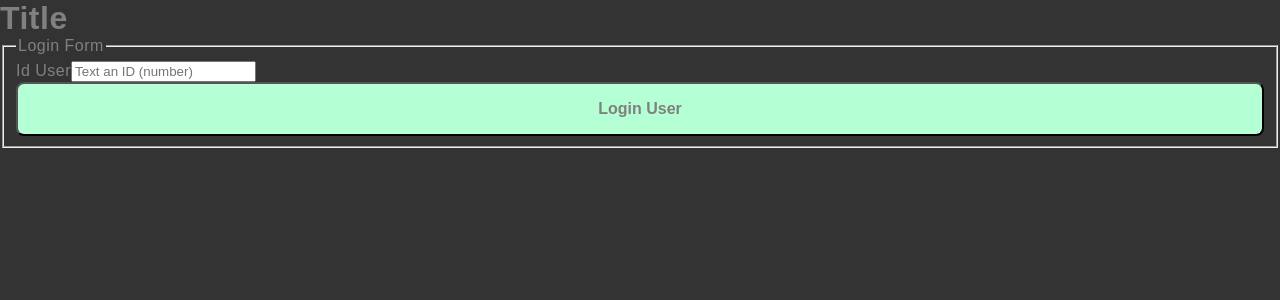
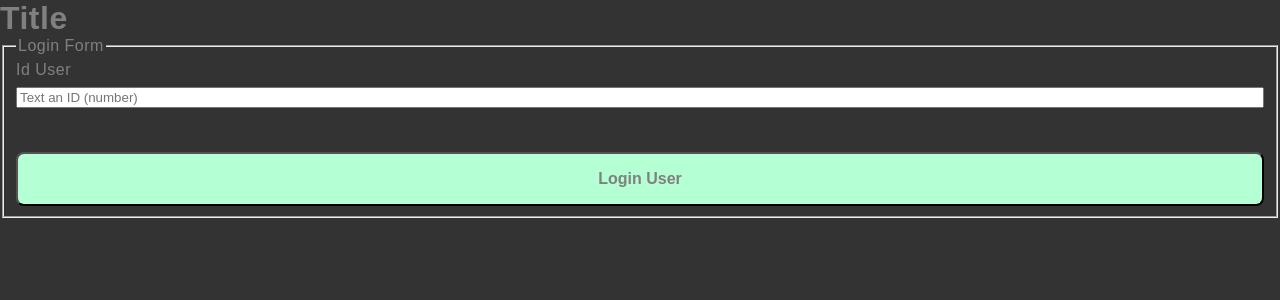
Before and after one commit to salino3/next-users-project, a Next.js app: page / in a window 1280 px wide. Shown: the top 300 px of the page. Built offline with nearby package versions, Linux system fonts and the light colour scheme.

Commit message:
add error message form

```diff
--- a/src/app/components/login-form/login-form-component.tsx
+++ b/src/app/components/login-form/login-form-component.tsx
@@ -3,6 +3,7 @@ import { useShallow } from "zustand/shallow";
 import { ActionState, loginFormFn } from "@/app/utils/login-form-function";
 import { useAppStore } from "@/app/store/provider";
 import { SubmitLoginForm } from "../submit-login-form/submit-login-form.component";
+import "./login-form.styles.scss";
 
 export const LoginForm = () => {
   const { setUser } = useAppStore(
@@ -23,10 +24,10 @@ export const LoginForm = () => {
   }, [state.success, state.user, setUser]);
 
   return (
-    <form action={formAction}>
+    <form id="formLogin" action={formAction}>
       <fieldset disabled={isPending} className={"flex flex-col gap-2"}>
         <legend>Login Form</legend>
-        <div>
+        <div className="boxInput">
           <label htmlFor="id">Id User</label>
           <input
             type="number"
@@ -35,7 +36,11 @@ export const LoginForm = () => {
             name="id"
             id="id"
           />
+          <div className="boxErrorIdForm">
+            {state.error && <strong>{state.error}</strong>}
+          </div>
         </div>
+
         <SubmitLoginForm />
       </fieldset>
     </form>
--- /dev/null
+++ b/src/app/components/login-form/login-form.styles.scss
@@ -0,0 +1,21 @@
+#formLogin {
+  display: flex;
+  flex-direction: column;
+
+  fieldset {
+    display: flex;
+    flex-direction: column;
+    gap: 1rem;
+
+    .boxInput {
+      display: flex;
+      flex-direction: column;
+      gap: 0.5rem;
+      .boxErrorIdForm {
+        min-height: 20px;
+        color: red;
+        text-decoration: underline;
+      }
+    }
+  }
+}
```
